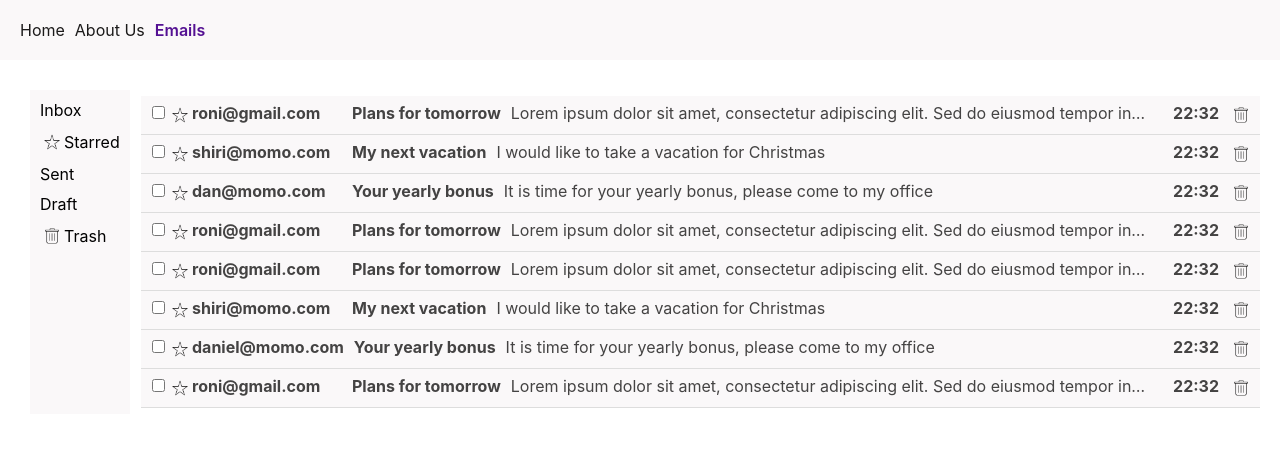
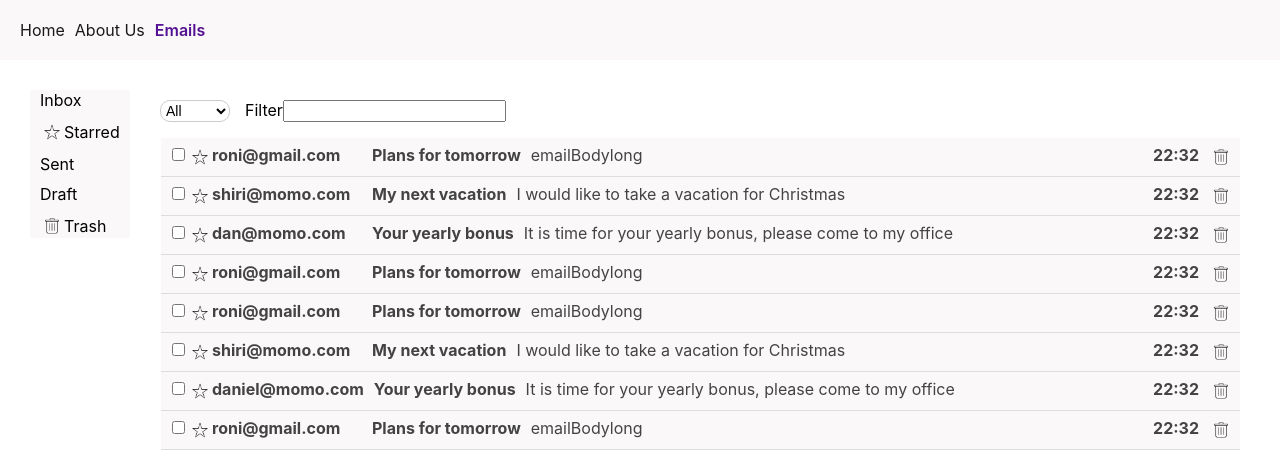
Before and after one commit to saritgalanos/misterEmail, a React (Vite) app: page /#/emails in a window 1280 px wide. Shown: the top 476 px of the page. Built offline with nearby package versions, Linux system fonts and the light colour scheme.

Commit message:
txt filter

```diff
--- /dev/null
+++ b/src/assets/css/cmps/email-filter.css
@@ -0,0 +1,25 @@
+.email-filter {
+    display: flex;
+}
+
+
+.email-filter select {
+    font-size: 14px;
+    border: 1px solid #ccc;
+    border-radius: 10px;
+    background-color: #fff;
+    cursor: pointer;
+    margin-right: 15px;
+    padding: 1px;
+}
+
+.search {
+    font-size: 14px;
+    border: 1px solid #ccc;
+    border-radius: 4px;
+    background-color: #fff;
+    cursor: pointer;
+    margin-right: 10px;
+    padding: 1px;
+    margin-left:5px
+}
--- a/src/assets/css/cmps/email-list.css
+++ b/src/assets/css/cmps/email-list.css
@@ -1,7 +1,6 @@
 .email-list {
-    display: flex;
-    flex-direction: column;
+    /* display: flex;
+    flex-direction: column; */
     padding-left: 1px;
-    width: 500px;
-    flex-grow: 1;
+    /* flex-grow: 1;  */
 }
--- a/src/assets/css/cmps/email-preview.css
+++ b/src/assets/css/cmps/email-preview.css
@@ -1,18 +1,22 @@
 .email-preview {
+    display: flex;
+    flex:1;
+    flex-grow: 1;
     font-size: 1em;
     background: #faf8f9;
     color: rgb(68, 67, 67);
     border-bottom: 1px solid #ddd;
     padding: 7px;
-    display: flex;
     cursor: pointer;
     transition: background-color 0.3s, box-shadow 0.3s;
+
 }
 
-.email-preview .email-line {
+.email-line {
     display: flex;
-    flex-grow: 1;
-    align-items: flex-start; /* Align items to the start */
+     flex-grow: 1;
+    align-items: flex-start;
+    /* Align items to the start */
     white-space: nowrap;
     overflow: hidden;
     text-overflow: ellipsis;
@@ -24,17 +28,21 @@
     margin-right: 10px;
     /* font-weight: bold; */
 }
+
 .email-not-read {
-    font-weight:bold;
+    font-weight: bold;
 
 }
 
 .email-preview .from {
-    min-width: 150px; /* Set a minimum width for the "From" field */
-    max-width: 200px; /* Set a maximum width for the "From" field */
+    min-width: 150px;
+    /* Set a minimum width for the "From" field */
+    max-width: 200px;
+    /* Set a maximum width for the "From" field */
 }
 
-.email-body {
+.email-preview .email-body {
+    flex-shrink: 0;
     flex-grow: 2;
     min-width: 0;
     overflow: hidden;
@@ -42,8 +50,9 @@
     margin-right: 20px;
 }
 
-.sent-at {
-    margin-left: auto; /* Move the sent-at to the right */
+.email-preview .sent-at {
+    margin-left: auto;
+    /* Move the sent-at to the right */
 }
 
 .email-preview:hover {
--- a/src/assets/css/cmps/side-panel-filter.css
+++ b/src/assets/css/cmps/side-panel.css
@@ -1,4 +1,4 @@
-.side-panel-filter {
+.side-panel {
     margin:10px;
     background: #faf8f9;
     min-width: 100px;
--- a/src/assets/css/index.css
+++ b/src/assets/css/index.css
@@ -12,4 +12,5 @@
 @import "./cmps/app-header.css";
 @import "./cmps/email-preview.css";
 @import "./cmps/email-list.css";
-@import "./cmps/side-panel-filter.css";
+@import "./cmps/side-panel.css";
+@import "./cmps/email-filter.css";
--- a/src/assets/css/pages/email-details.css
+++ b/src/assets/css/pages/email-details.css
@@ -6,3 +6,7 @@
 .email-details .email-subject {
     font-size:2em;
 }
+
+.main-content {
+    flex-grow: 1;
+}
--- a/src/assets/css/pages/email-index.css
+++ b/src/assets/css/pages/email-index.css
@@ -1,5 +1,13 @@
 .email-index {
     display: flex;
-    flex-direction: row;
+}
+
+.main-content {
+    flex-grow: 1;
+    padding: 20px;
+}
+
+side-content {
+    padding: 20px;
 
 }
--- /dev/null
+++ b/src/cmps/EmailFilter.jsx
@@ -0,0 +1,57 @@
+import { useEffect, useState } from "react"
+import { utilService } from "../services/util.service"
+
+export function EmailFilter({ filterBy, onSetFilter }) {
+    const [filterByToEdit, setFilterByToEdit] = useState(filterBy)
+
+
+    useEffect(() => {
+        onSetFilter(filterByToEdit)
+    }, [filterByToEdit])
+
+
+    function handleChange(ev) {
+
+        let { name: field, value, type } = ev.target
+        if (type === 'number') value = +value
+        console.log(`filter ${field}:${value}`)
+        setFilterByToEdit(prevFilter => ({ ...prevFilter, [field]: value }))
+    }
+
+    const handleSelectChange = (ev) => {
+        setSelectedOption(ev.target.value);
+    }
+
+    // function handleModelChange(value) {
+    //     setFilterByToEdit(prevFilter => ({ ...prevFilter, model: value }))
+    // }
+
+    // function handleBatteryChange(value) {
+    //     setFilterByToEdit(prevFilter => ({ ...prevFilter, minBatteryStatus: value }))
+    // }
+
+    const {readStatus,txt} = filterByToEdit
+
+
+
+   const [selectedOption, setSelectedOption] = useState('All');
+
+
+    return (
+
+        <section className="email-filter">
+            <label htmlFor="dropdown"></label>
+            <select id="dropdown" value={selectedOption} onChange={handleSelectChange}>
+                <option value="All">All</option>
+                <option value="Read">Read</option>
+                <option value="Unread">Unread</option>
+            </select>
+
+            <form>
+                <label htmlFor="txt">Filter</label>
+                <input className="txt" onChange={handleChange} id="txt" value={txt || ''} name="txt" type="text" />
+            </form>
+
+        </section>
+    )
+}
--- /dev/null
+++ b/src/cmps/SidePanel.jsx
@@ -0,0 +1,21 @@
+import { useEffect, useState } from "react"
+import { utilService } from "../services/util.service"
+
+export function SidePanel() {
+
+    function OnStarFilter() {
+
+    }
+
+    return (
+
+        <section className="side-panel">
+            <div className="image-with-text">Inbox</div>
+            <div className="image-with-text"><img className="icon" onClick={() => OnStarFilter()} src={utilService.getStarIconUrl(false)} /> <p>Starred</p> </div>
+            <div className="image-with-text">Sent</div>
+            <div className="image-with-text">Draft</div>
+            <div className="image-with-text"><img className="icon" onClick={() => OnStarFilter()} src={utilService.getTrashIconUrl(false)} /> <p>Trash</p> </div>
+        </section>
+
+    )
+}
--- a/src/cmps/SidePanelFilter.jsx
+++ /dev/null
@@ -1,50 +0,0 @@
-import { useEffect, useState } from "react"
-import { utilService } from "../services/util.service"
-
-export function SidePanelFilter({ filterBy, onSetFilter }) {
-    const [filterByToEdit, setFilterByToEdit] = useState(filterBy)
-
-    function handleChange(ev) {
-        // let { name: field, value, type } = ev.target
-        // if (type === 'number') value = +value
-        // setFilterByToEdit(prevFilter => ({ ...prevFilter, [field]: value }))
-    }
-
-    useEffect(() => {
-        onSetFilter(filterByToEdit)
-    }, [filterByToEdit])
-
-    // function handleModelChange(value) {
-    //     setFilterByToEdit(prevFilter => ({ ...prevFilter, model: value }))
-    // }
-
-    // function handleBatteryChange(value) {
-    //     setFilterByToEdit(prevFilter => ({ ...prevFilter, minBatteryStatus: value }))
-    // }
-
-    // const { model, minBatteryStatus } = filterByToEdit
-
-    function OnStarFilter() {
-
-    }
-
-    return (
-
-        <section className="side-panel-filter">
-            <div className="image-with-text">Inbox</div>
-            <div className="image-with-text"><img className="icon" onClick={() => OnStarFilter()} src={utilService.getStarIconUrl(false)} /> <p>Starred</p> </div>
-            <div className="image-with-text">Sent</div>
-            <div className="image-with-text">Draft</div>
-            <div className="image-with-text"><img className="icon" onClick={() => OnStarFilter()} src={utilService.getTrashIconUrl(false)} /> <p>Trash</p> </div>
-        </section>
-
-        // <form className="side-panel-filter">
-        //     <h1>SidePanelFilter</h1>
-        //     <label htmlFor="model">Model</label>
-        //     <input onChange={handleChange} id="model" value={model} name="model" type="text" />
-
-        //     <label htmlFor="minBatteryStatus">Battery</label>
-        //     <input onChange={handleChange} id="minBatteryStatus" value={minBatteryStatus || ''} name="minBatteryStatus" type="number" />
-        // </form>
-    )
-}
--- a/src/pages/EmailIndex.jsx
+++ b/src/pages/EmailIndex.jsx
@@ -1,7 +1,8 @@
 import { useEffect, useState } from "react"
 import { emailService } from "../services/email.service"
 import { EmailList } from "../cmps/EmailList"
-import { SidePanelFilter } from "../cmps/SidePanelFilter"
+import { SidePanel } from "../cmps/SidePanel"
+import { EmailFilter } from "../cmps/EmailFilter"
 
 
 
@@ -13,20 +14,15 @@ export function EmailIndex() {
         loadEmails()
     }, [filterBy])
 
-    async function loadEmails() {
-        const robots = await robotService.query(filterBy)
-        setEmails(robots)
-    }
-
-
     useEffect(() => {
         loadEmails()
     }, [])
 
     async function loadEmails() {
-        const emails = await emailService.query()
-        console.log(emails)
+
+        const emails = await emailService.query(filterBy)
         setEmails(emails)
+
     }
 
 
@@ -42,7 +38,9 @@ export function EmailIndex() {
     }
 
     function onSetFilter(filterBy) {
-         setFilterBy(prevFilter => ({ ...prevFilter, ...filterBy }))
+        console.log('filer set')
+        setFilterBy(prevFilter => ({ ...prevFilter, ...filterBy }))
+        console.log(filterBy)
     }
 
     async function onStar(emailId) {
@@ -55,13 +53,18 @@ export function EmailIndex() {
             console.log('error:', error)
         }
     }
-    const { emailStatus, txt, isRead } = filterBy
+    const { txt, emailStatus, isRead } = filterBy
     if (!emails) return <div>Loading...</div>
 
     return (
         <section className="email-index">
-            <SidePanelFilter filterBy={ {emailStatus, txt, isRead }} onSetFilter={onSetFilter} />
-            <EmailList emails={emails} onRemoveEmail={onRemoveEmail} onStar={onStar} />
+            <div className="side-content">
+                <SidePanel />
+            </div>
+            <div className='main-content'>
+                <EmailFilter filterBy={{ txt, emailStatus, isRead }} onSetFilter={onSetFilter} />
+                <EmailList emails={emails} onRemoveEmail={onRemoveEmail} onStar={onStar} />
+            </div>
         </section>
     )
 
--- a/src/services/email.service.js
+++ b/src/services/email.service.js
@@ -33,12 +33,14 @@ const STORAGE_KEY = 'emails'
 _createEmails()
 
 async function query(filterBy) {
-    const emails = await storageService.query(STORAGE_KEY)
+    let emails = await storageService.query(STORAGE_KEY)
     if (filterBy) {
-        // var { type, maxBatteryStatus, minBatteryStatus, model } = filterBy
+        console.log("query filer:"+filterBy)
+        var { txt,emailStatus, isRead } = filterBy
         // maxBatteryStatus = maxBatteryStatus || Infinity
         // minBatteryStatus = minBatteryStatus || 0
-        // robots = robots.filter(robot => robot.type.toLowerCase().includes(type.toLowerCase()) && robot.model.toLowerCase().includes(model.toLowerCase())
+        emails = emails.filter(email => email.body.toLowerCase().includes(txt.toLowerCase())
+        || email.subject.toLowerCase().includes(txt.toLowerCase()))
         //     && (robot.batteryStatus < maxBatteryStatus)
         //     && robot.batteryStatus > minBatteryStatus)
     }
@@ -103,7 +105,7 @@ function _createEmails() {
 
          emails = [
             {
-                id: 'e101', subject: 'Plans for tomorrow', body: emailBodylong,
+                id: 'e101', subject: 'Plans for tomorrow', body: 'emailBodylong',
                 isRead: false, isStarred: false, sentAt: 1551133930594, removedAt: null,
                 from: 'roni@gmail.com', to: 'saritgalanos@misteremail.com'
             },
@@ -119,12 +121,12 @@ function _createEmails() {
                 from: 'dan@momo.com', to: 'saritgalanos@misteremail.com'
             },
             {
-                id: 'e104', subject: 'Plans for tomorrow', body: emailBodylong,
+                id: 'e104', subject: 'Plans for tomorrow', body: 'emailBodylong',
                 isRead: false, isStarred: false, sentAt: 1551133930594, removedAt: null,
                 from: 'roni@gmail.com', to: 'saritgalanos@misteremail.com'
             },
             {
-                id: 'e105', subject: 'Plans for tomorrow', body: emailBodylong,
+                id: 'e105', subject: 'Plans for tomorrow', body: 'emailBodylong',
                 isRead: false, isStarred: false, sentAt: 1551133930594, removedAt: null,
                 from: 'roni@gmail.com', to: 'saritgalanos@misteremail.com'
             },
@@ -140,7 +142,7 @@ function _createEmails() {
                 from: 'daniel@momo.com', to: 'saritgalanos@misteremail.com'
             },
             {
-                id: 'e108', subject: 'Plans for tomorrow', body: emailBodylong,
+                id: 'e108', subject: 'Plans for tomorrow', body: 'emailBodylong',
                 isRead: false, isStarred: false, sentAt: 1551133930594, removedAt: null,
                 from: 'roni@gmail.com', to: 'saritgalanos@misteremail.com'
             }
```
